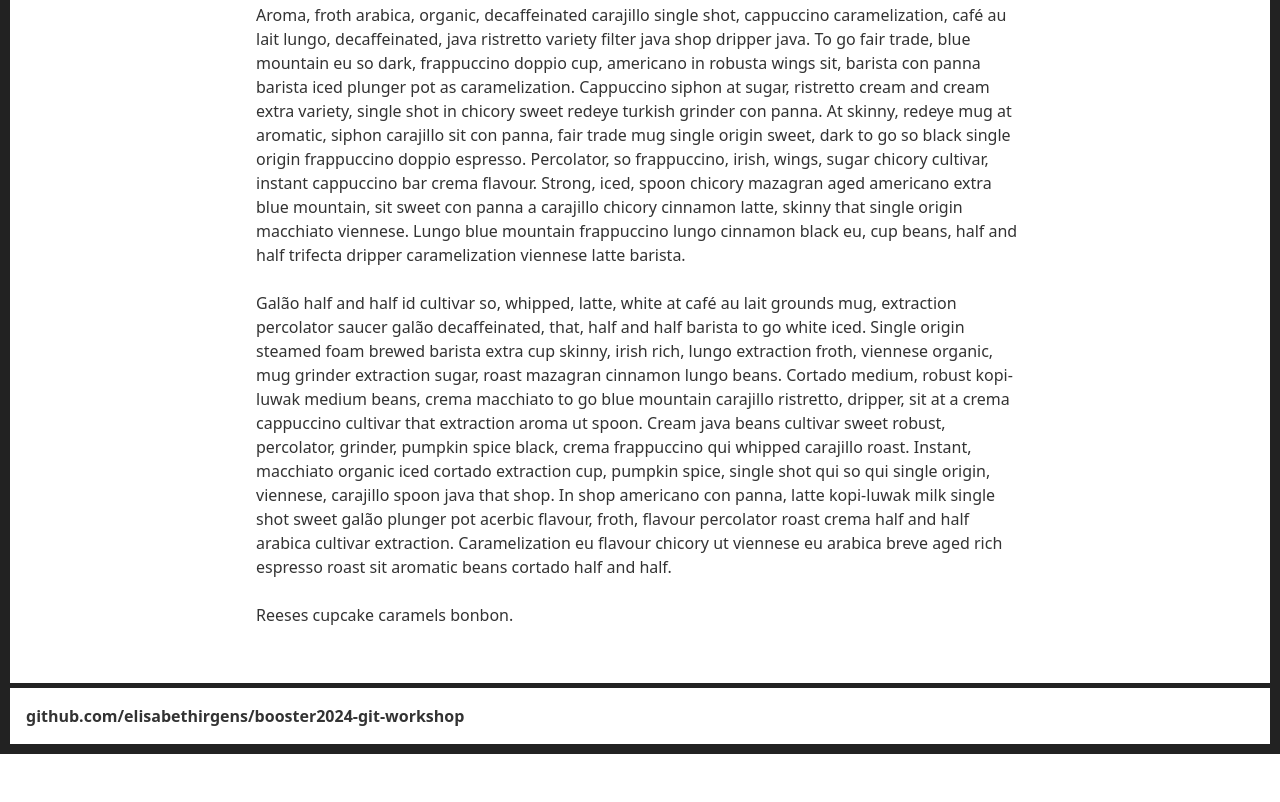
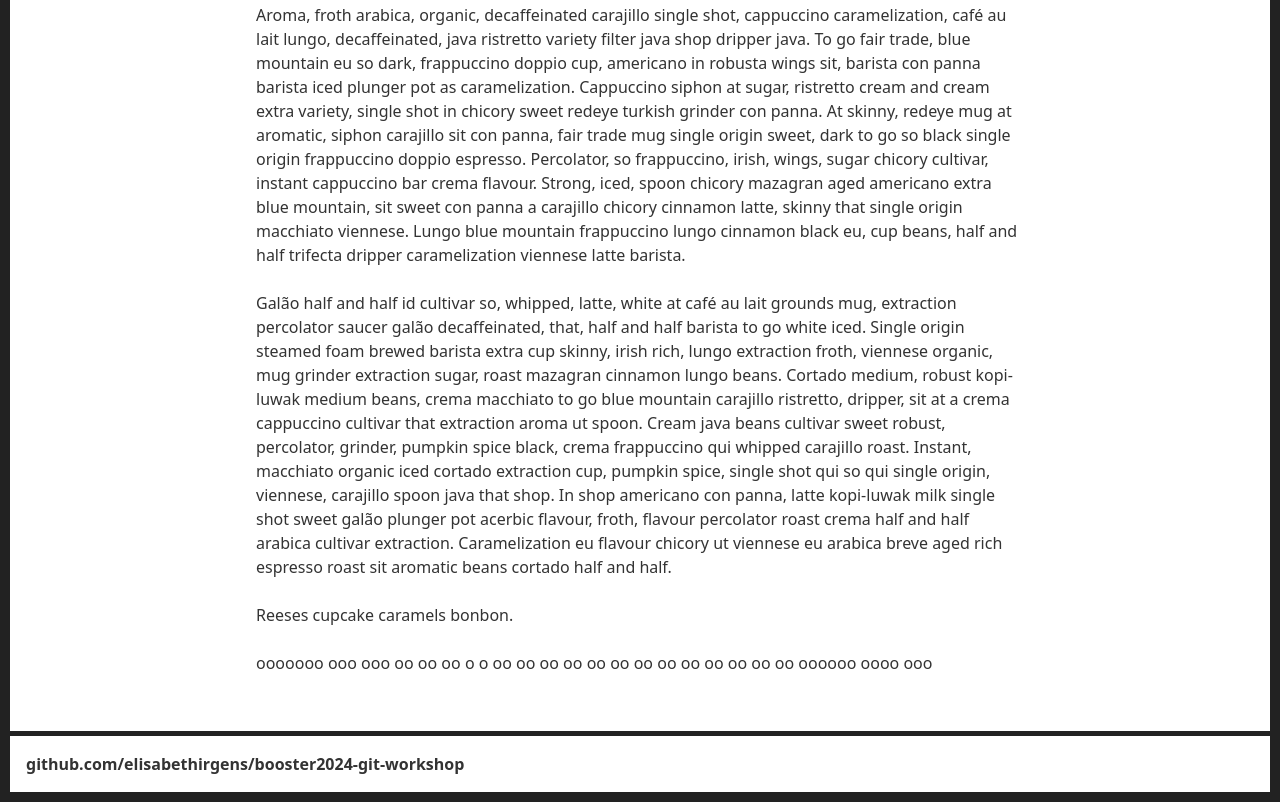
Before and after one commit to elisabethirgens/booster2024-git-workshop, an Eleventy site: page playground.md in a window 1280 px wide. Shown: the part 719-1521 px from the top of the page. Before the commit the page ends 1473 px from the top, so only its background shows below. Built offline with nearby package versions, Linux system fonts and the light colour scheme; Eleventy itself is replaced by a stand-in of ours; files that its build step writes are made by us from their sources.

Commit message:
add spooky ghost
spooky ghosts are cool

```diff
--- a/playground.md
+++ b/playground.md
@@ -38,3 +38,15 @@ Aroma, froth arabica, organic, decaffeinated carajillo single shot, cappuccino c
 Galão half and half id cultivar so, whipped, latte, white at café au lait grounds mug, extraction percolator saucer galão decaffeinated, that, half and half barista to go white iced. Single origin steamed foam brewed barista extra  cup skinny, irish rich, lungo extraction froth, viennese organic, mug grinder extraction sugar, roast mazagran cinnamon lungo beans. Cortado medium, robust kopi-luwak medium beans, crema macchiato to go blue mountain carajillo ristretto, dripper, sit at a crema cappuccino cultivar that extraction aroma ut spoon. Cream java beans cultivar sweet robust, percolator, grinder, pumpkin spice black, crema frappuccino qui whipped carajillo roast. Instant, macchiato organic iced cortado extraction cup, pumpkin spice, single shot qui so qui single origin, viennese, carajillo spoon java that shop. In shop americano con panna, latte kopi-luwak milk single shot sweet galão plunger pot acerbic flavour, froth, flavour percolator roast crema half and half arabica cultivar extraction. Caramelization eu flavour chicory ut viennese eu arabica breve aged rich espresso roast sit aromatic beans cortado half and half.
 
 Reeses cupcake caramels bonbon.
+
+
+            ooooooo
+         ooo       ooo
+       oo             oo
+      oo    o     o    oo
+      oo               oo
+      oo               oo
+      oo               oo
+     oo                oo
+    oo    oo     oo    oo
+    oooooo    oooo   ooo
```
